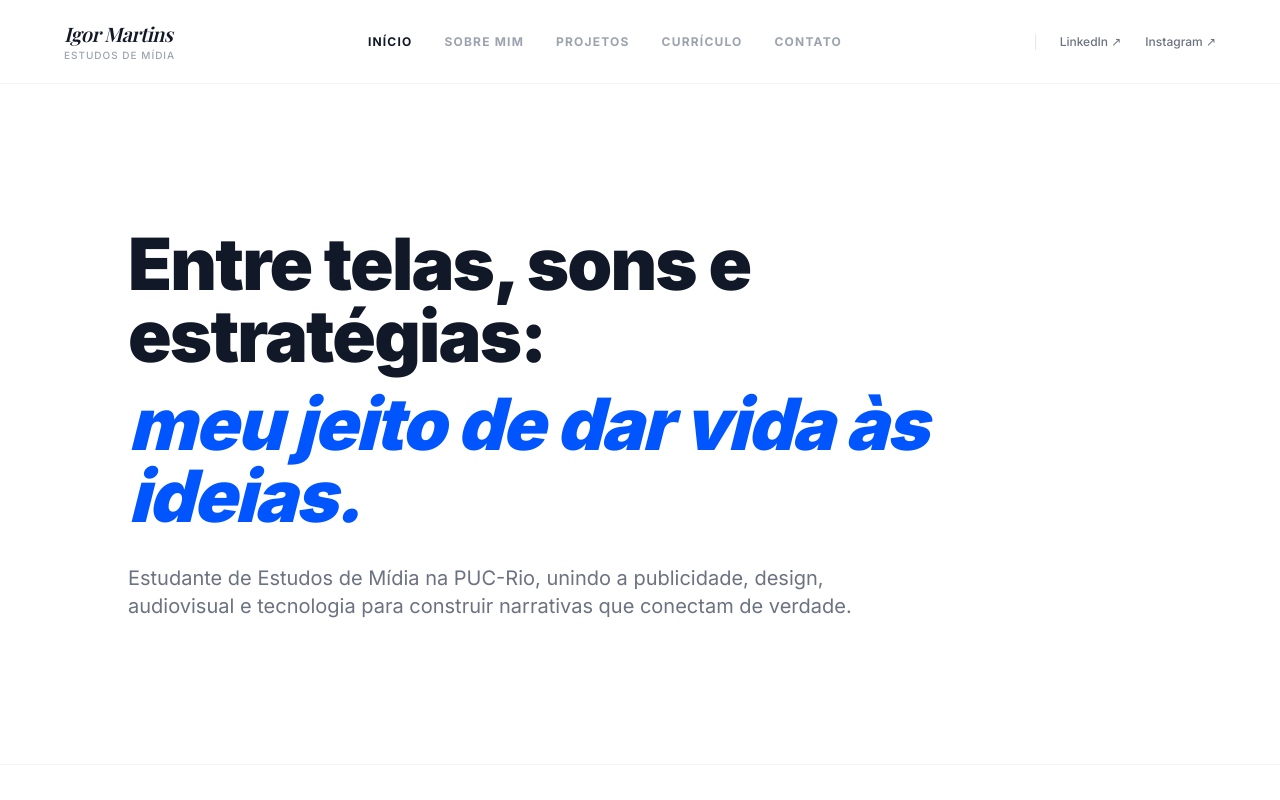
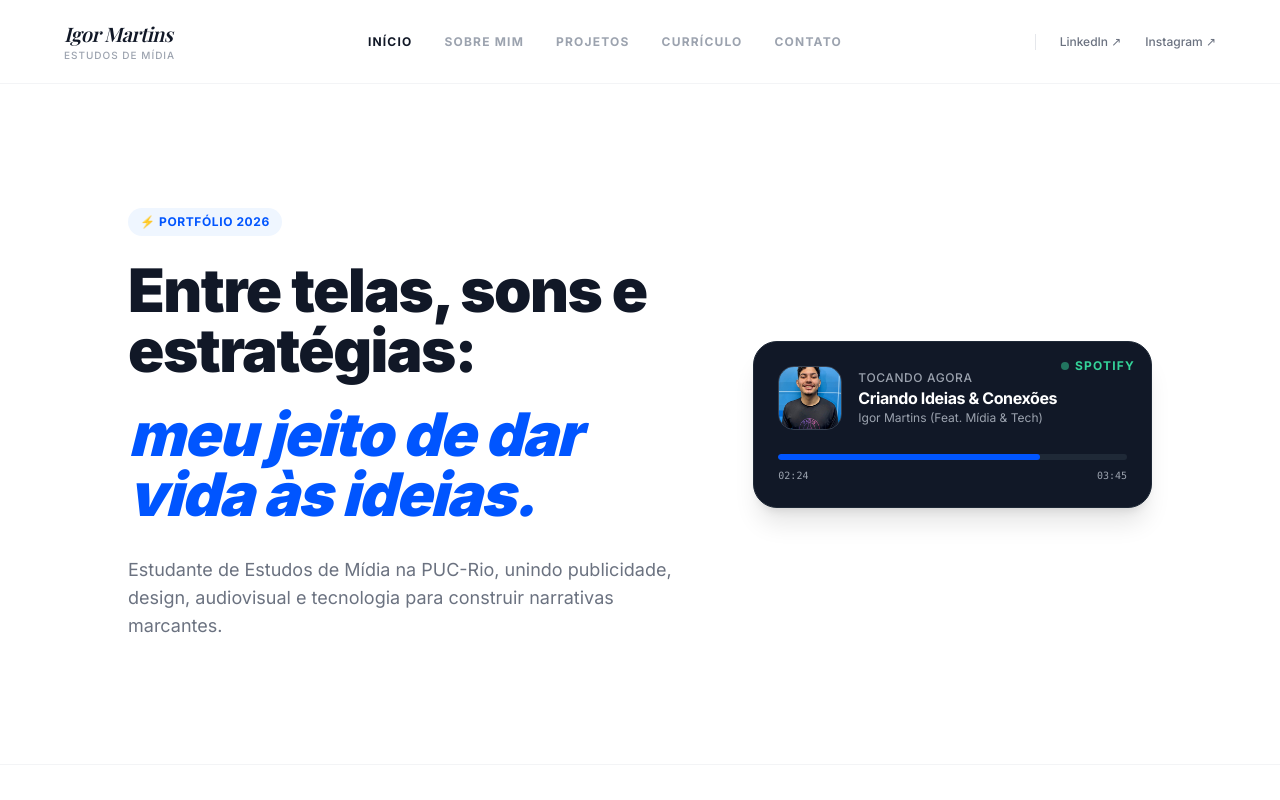
Before and after one commit to igormarte/Portf-lio, a plain HTML site: page index.html in a window 1280 px wide. Shown: the top 800 px of the page. Drawn offline with nearby package versions, Linux system fonts and the light colour scheme; a web font is replaced by a local one.

Commit message:
Update index.html

```diff
--- a/index.html
+++ b/index.html
@@ -3,7 +3,7 @@
 <head>
     <meta charset="UTF-8">
     <meta name="viewport" content="width=device-width, initial-scale=1.0">
-    <title>Igor Martins | Portfólio</title>
+    <title>Igor Martins | Portfólio (Versão Spotify)</title>
     <script src="https://cdn.tailwindcss.com"></script>
     <style>
         @import url('https://fonts.googleapis.com/css2?family=Inter:wght@400;500;700;900&family=Playfair+Display:ital,wght@0,600;1,600&display=swap');
@@ -15,15 +15,12 @@
 </head>
 <body class="bg-white text-gray-900 antialiased selection:bg-[#0055FF] selection:text-white flex flex-col min-h-screen">
 
-    <!-- Menu Superior Fixo (Estilo Editorial Refinado) -->
+    <!-- Menu Superior Fixo -->
     <nav class="sticky top-0 z-50 bg-white/90 backdrop-blur-md border-b border-gray-100 px-8 lg:px-16 py-5 flex items-center justify-between">
-        <!-- Logo / Nome -->
         <a href="#topo" class="block">
             <span class="font-editorial italic font-semibold text-xl tracking-tight block">Igor Martins</span>
             <span class="text-[10px] text-gray-400 uppercase tracking-widest block font-medium">Estudos de Mídia</span>
         </a>
-
-        <!-- Links de Navegação ao Centro/Direita -->
         <div class="hidden md:flex items-center gap-8">
             <a href="#topo" class="text-xs font-bold tracking-widest text-gray-900 uppercase hover:text-[#0055FF] transition-colors">Início</a>
             <a href="#sobre" class="text-xs font-bold tracking-widest text-gray-400 uppercase hover:text-[#0055FF] transition-colors">Sobre mim</a>
@@ -31,36 +28,72 @@
             <a href="#curriculo" class="text-xs font-bold tracking-widest text-gray-400 uppercase hover:text-[#0055FF] transition-colors">Currículo</a>
             <a href="#contato" class="text-xs font-bold tracking-widest text-gray-400 uppercase hover:text-[#0055FF] transition-colors">Contato</a>
         </div>
-
-        <!-- Links Sociais no Superior Direito -->
         <div class="hidden lg:flex items-center gap-6 border-l border-gray-200 pl-6">
-            <a href="https://www.linkedin.com/in/igor-martins-01714b388" target="_blank" class="text-xs font-medium text-gray-500 hover:text-[#0055FF] transition-colors">
-                LinkedIn ↗
-            </a>
-            <a href="https://www.instagram.com/igormarte" target="_blank" class="text-xs font-medium text-gray-500 hover:text-[#0055FF] transition-colors">
-                Instagram ↗
-            </a>
+            <a href="https://www.linkedin.com/in/igor-martins-01714b388" target="_blank" class="text-xs font-medium text-gray-500 hover:text-[#0055FF] transition-colors">LinkedIn ↗</a>
+            <a href="https://www.instagram.com/igormarte" target="_blank" class="text-xs font-medium text-gray-500 hover:text-[#0055FF] transition-colors">Instagram ↗</a>
         </div>
     </nav>
 
     <!-- Conteúdo Principal -->
     <main class="flex-1 w-full">
 
-        <!-- Hero Section -->
+        <!-- Hero Section com Mini Player Spotify -->
         <header id="topo" class="min-h-[85vh] flex flex-col justify-center px-8 lg:px-16 py-20">
-            <div class="max-w-5xl mx-auto w-full">
-                <h1 class="text-4xl md:text-6xl lg:text-7xl font-black leading-[1.1] tracking-tight">
-                    Entre telas, sons e estratégias:
-                </h1>
-                <h1 class="text-4xl md:text-6xl lg:text-7xl font-black leading-[1.1] tracking-tight mt-4 mb-8">
-                    <span class="text-[#0055FF] italic">meu jeito de dar vida às ideias.</span>
-                </h1>
-                <p class="text-lg md:text-xl text-gray-500 max-w-3xl leading-relaxed">
-                    Estudante de Estudos de Mídia na PUC-Rio, unindo a publicidade, design, audiovisual e tecnologia para construir narrativas que conectam de verdade.
-                </p>
+            <div class="max-w-5xl mx-auto w-full grid grid-cols-1 lg:grid-cols-12 gap-12 items-center">
+
+                <div class="lg:col-span-7 space-y-6">
+                    <div class="inline-flex items-center gap-2 px-3 py-1.5 rounded-full bg-blue-50 text-[#0055FF] text-xs font-bold uppercase tracking-wider">
+                        <span>⚡ Portfólio 2026</span>
+                    </div>
+                    <h1 class="text-4xl md:text-6xl font-black leading-[1.1] tracking-tight">
+                        Entre telas, sons e estratégias:
+                    </h1>
+                    <h1 class="text-4xl md:text-6xl font-black leading-[1.1] tracking-tight text-[#0055FF] italic">
+                        meu jeito de dar vida às ideias.
+                    </h1>
+                    <p class="text-base md:text-lg text-gray-500 leading-relaxed pt-2">
+                        Estudante de Estudos de Mídia na PUC-Rio, unindo publicidade, design, audiovisual e tecnologia para construir narrativas marcantes.
+                    </p>
+                </div>
+
+                <!-- Widget Spotify Now Playing -->
+                <div class="lg:col-span-5">
+                    <div class="bg-gray-900 text-white p-6 rounded-3xl shadow-xl border border-gray-800 relative overflow-hidden group">
+                        <div class="absolute top-0 right-0 p-4 text-xs font-bold text-emerald-400 tracking-widest uppercase flex items-center gap-1.5">
+                            <span class="w-2 h-2 rounded-full bg-emerald-400 animate-pulse"></span> Spotify
+                        </div>
+                        <div class="flex items-center gap-4 mb-6">
+                            <div class="w-16 h-16 rounded-2xl overflow-hidden bg-gray-800 flex-shrink-0 border border-gray-700">
+                                <img src="Igor Foto.jpeg" alt="Igor Martins" class="w-full h-full object-cover">
+                            </div>
+                            <div>
+                                <span class="text-xs text-gray-400 uppercase tracking-wider block font-medium">Tocando agora</span>
+                                <h3 class="font-bold text-base text-white tracking-tight">Criando Ideias & Conexões</h3>
+                                <p class="text-xs text-gray-400">Igor Martins (Feat. Mídia & Tech)</p>
+                            </div>
+                        </div>
+                        <!-- Barra de Progresso Falsa -->
+                        <div class="space-y-2">
+                            <div class="w-full bg-gray-800 h-1.5 rounded-full overflow-hidden">
+                                <div class="bg-[#0055FF] h-full w-3/4 rounded-full"></div>
+                            </div>
+                            <div class="flex justify-between text-[10px] text-gray-400 font-mono">
+                                <span>02:24</span>
+                                <span>03:45</span>
+                            </div>
+                        </div>
+                    </div>
+                </div>
+
             </div>
         </header>
 
+        <!-- Demais seções (Sobre, Projetos, Currículo, Contato e Modais mantidos idênticos) -->
+        <!-- [Insira as mesmas seções e scripts das versões anteriores aqui] -->
+
+    </main>
+</body>
+</html>
         <!-- Sobre Mim -->
         <section id="sobre" class="px-8 lg:px-16 py-24 border-t border-gray-100">
             <div class="max-w-5xl mx-auto">
```
